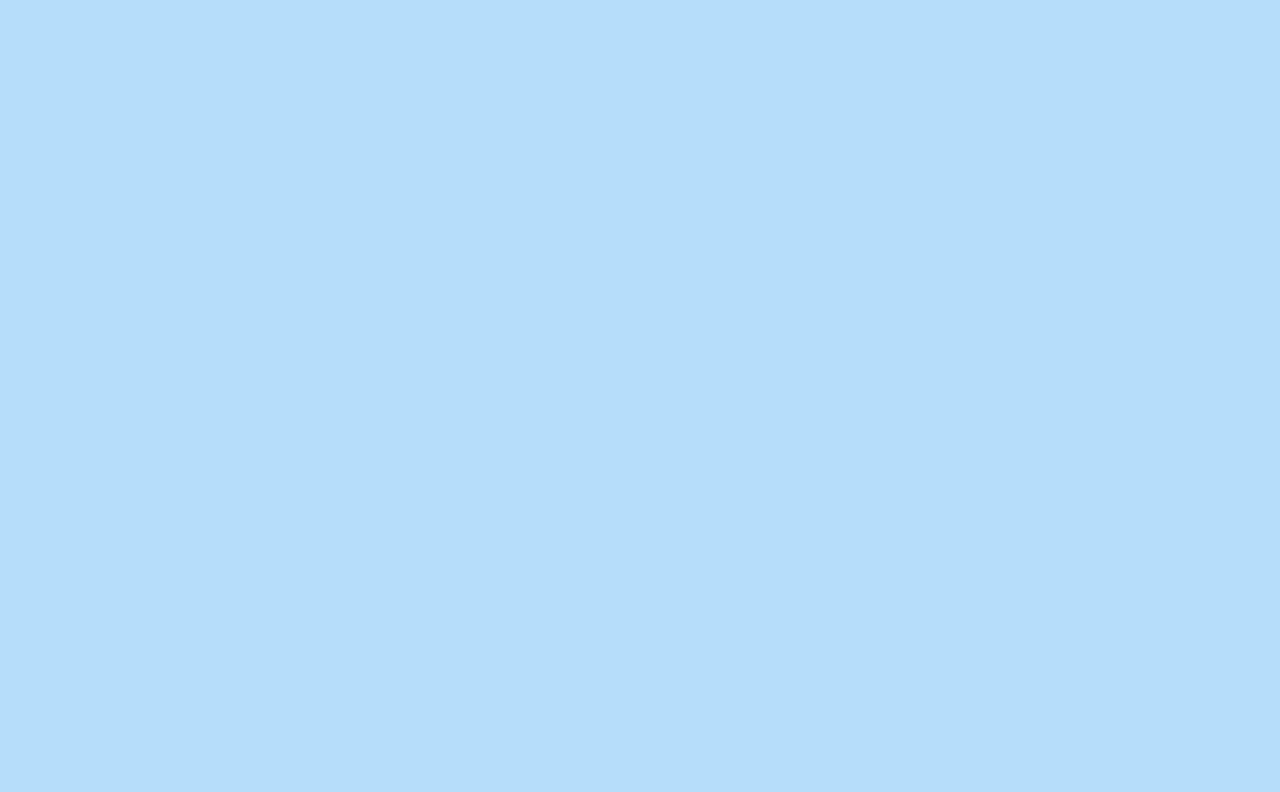
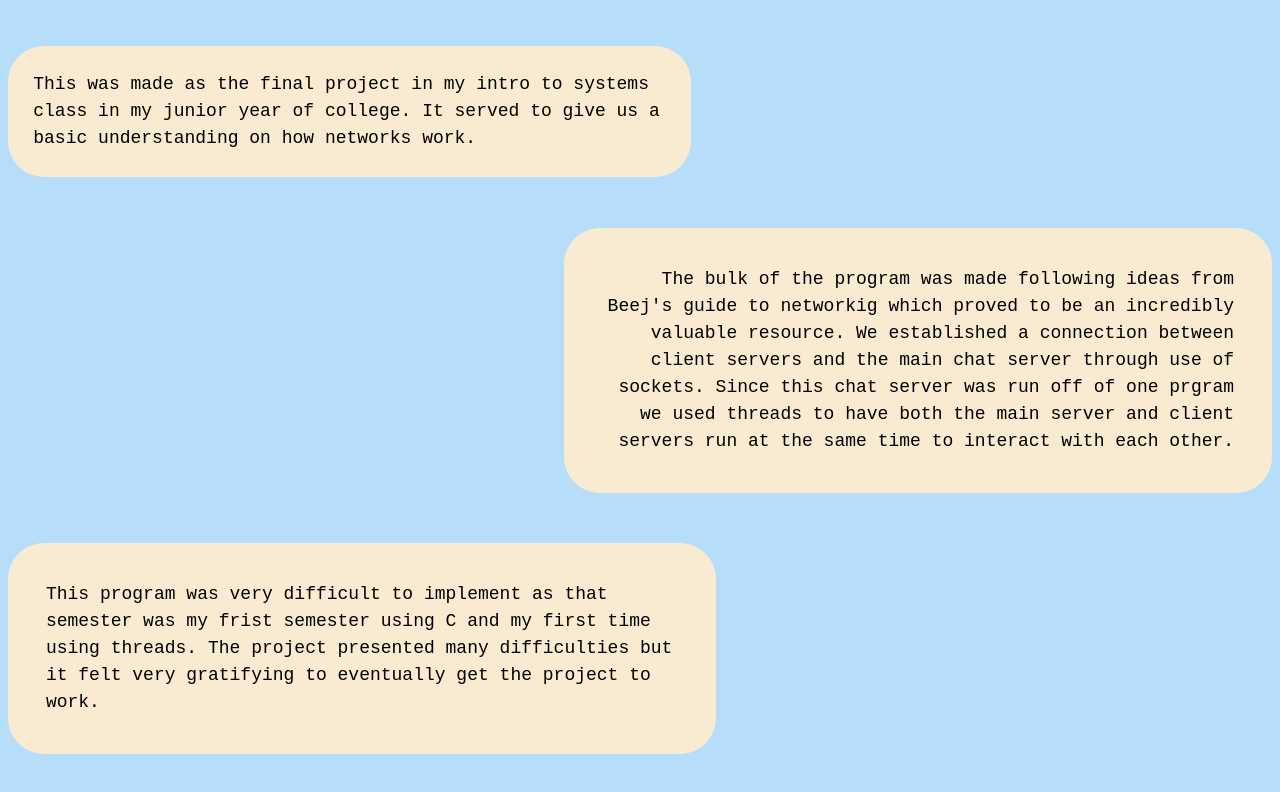
Before and after one commit to JackMorin25/portfolio-website, a plain HTML site: page pages/chat-project.html in a window 1280 px wide. Drawn offline with Linux system fonts and the light colour scheme.

Commit message:
added text to chat-project

```diff
--- a/pages/chat-project.html
+++ b/pages/chat-project.html
@@ -7,7 +7,18 @@
 
     <link rel="stylesheet" href="../style.css">
 </head>
+
 <body>
-
+    <div class="text-box">
+        <div id="box1">
+            This was made as the final project in my intro to systems class in my junior year of college. It served to give us a basic understanding on how networks work.
+        </div>
+        <div id="box2">
+            The bulk of the program was made following ideas from Beej's guide to networkig which proved to be an incredibly valuable resource. We established a connection between client servers and the main chat server through use of sockets. Since this chat server was run off of one prgram we used threads to have both the main server and client servers run at the same time to interact with each other.
+        </div>
+        <div id="box3">
+            This program was very difficult to implement as that semester was my frist semester using C and my first time using threads. The project presented many difficulties but it felt very gratifying to eventually get the project to work.
+        </div>
+    </div>
 </body>
 </html>
```
